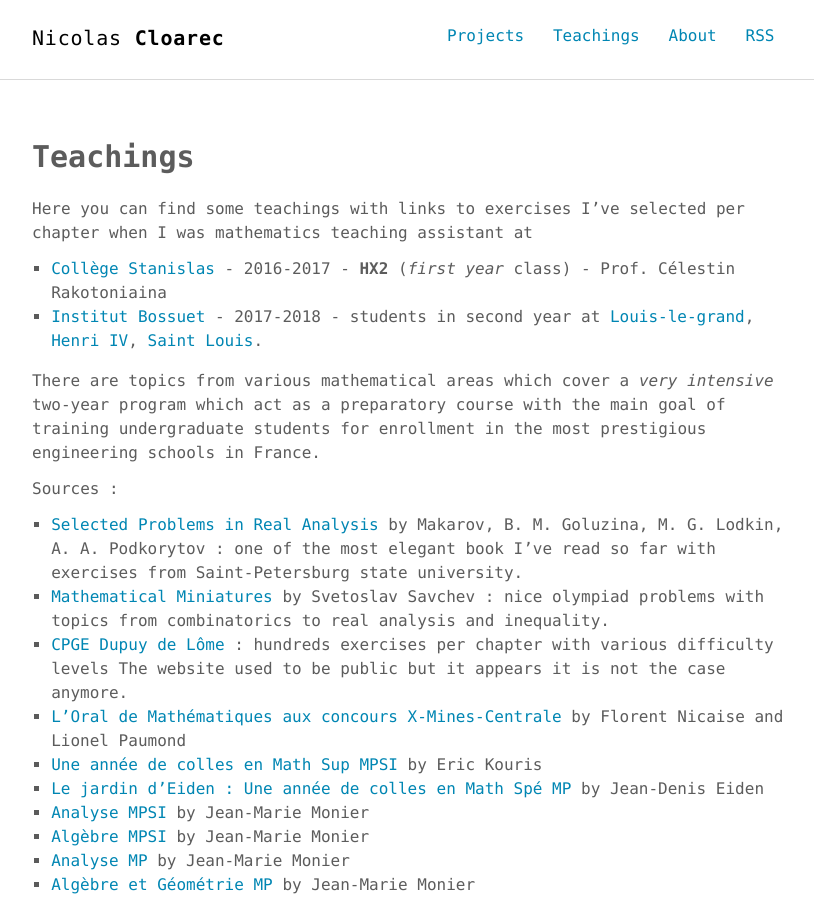
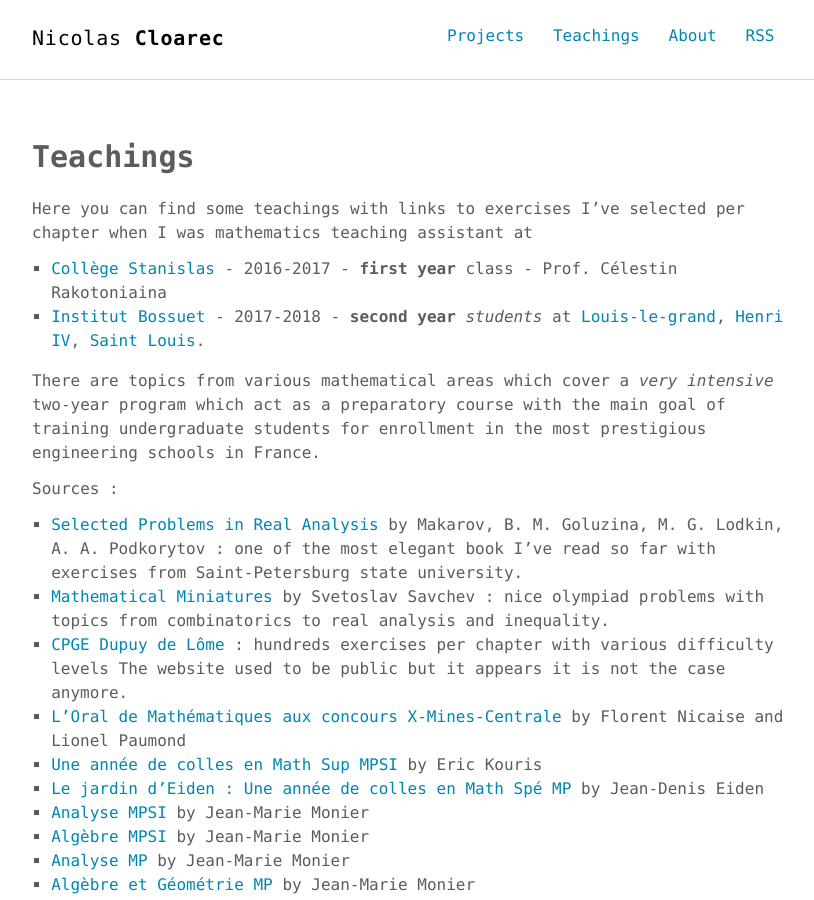
Before and after one commit to ncloarec/ncloarec.github.io, a Jekyll site: the page built from teachings.md, in a window 1280 px wide and 900 px high. Shown: the whole window, without its empty margins (232-1046 px from the left). Built offline with Jekyll 4.4.1, drawn with Linux system fonts in a browser that asks for light colours.

Commit message:
remove HX2

```diff
--- a/teachings.md
+++ b/teachings.md
@@ -5,8 +5,8 @@ permalink: /teachings/
 ---
 
 Here you can find some teachings with links to exercises I've selected per chapter when I was mathematics teaching assistant at
-+ [Collège Stanislas](https://www.stanislas.fr/presentation-des-classes-preparatoires) - 2016-2017 - **HX2** (*first year* class) - Prof. Célestin Rakotoniaina
-+ [Institut Bossuet](https://www.institutbossuet.fr/) - 2017-2018 - students in second year at [Louis-le-grand](), [Henri IV](), [Saint Louis]().
++ [Collège Stanislas](https://www.stanislas.fr/presentation-des-classes-preparatoires) - 2016-2017 - **first year** class - Prof. Célestin Rakotoniaina
++ [Institut Bossuet](https://www.institutbossuet.fr/) - 2017-2018 - **second year** *students* at [Louis-le-grand](), [Henri IV](), [Saint Louis]().
 
 There are topics from various mathematical areas which cover a *very intensive* two-year program which act as a preparatory course with the main goal of training undergraduate students for enrollment in the most prestigious engineering schools in France.
 
```
